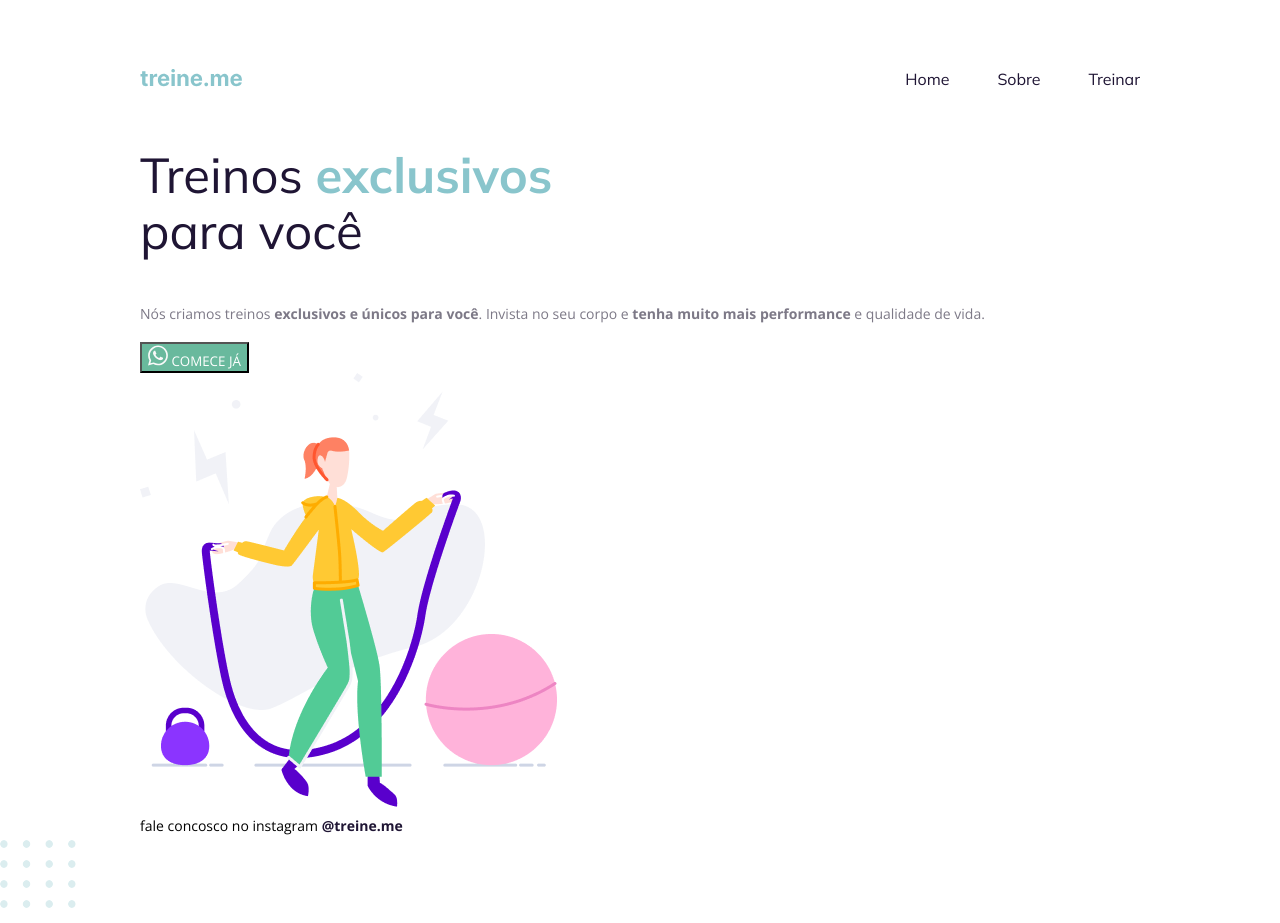
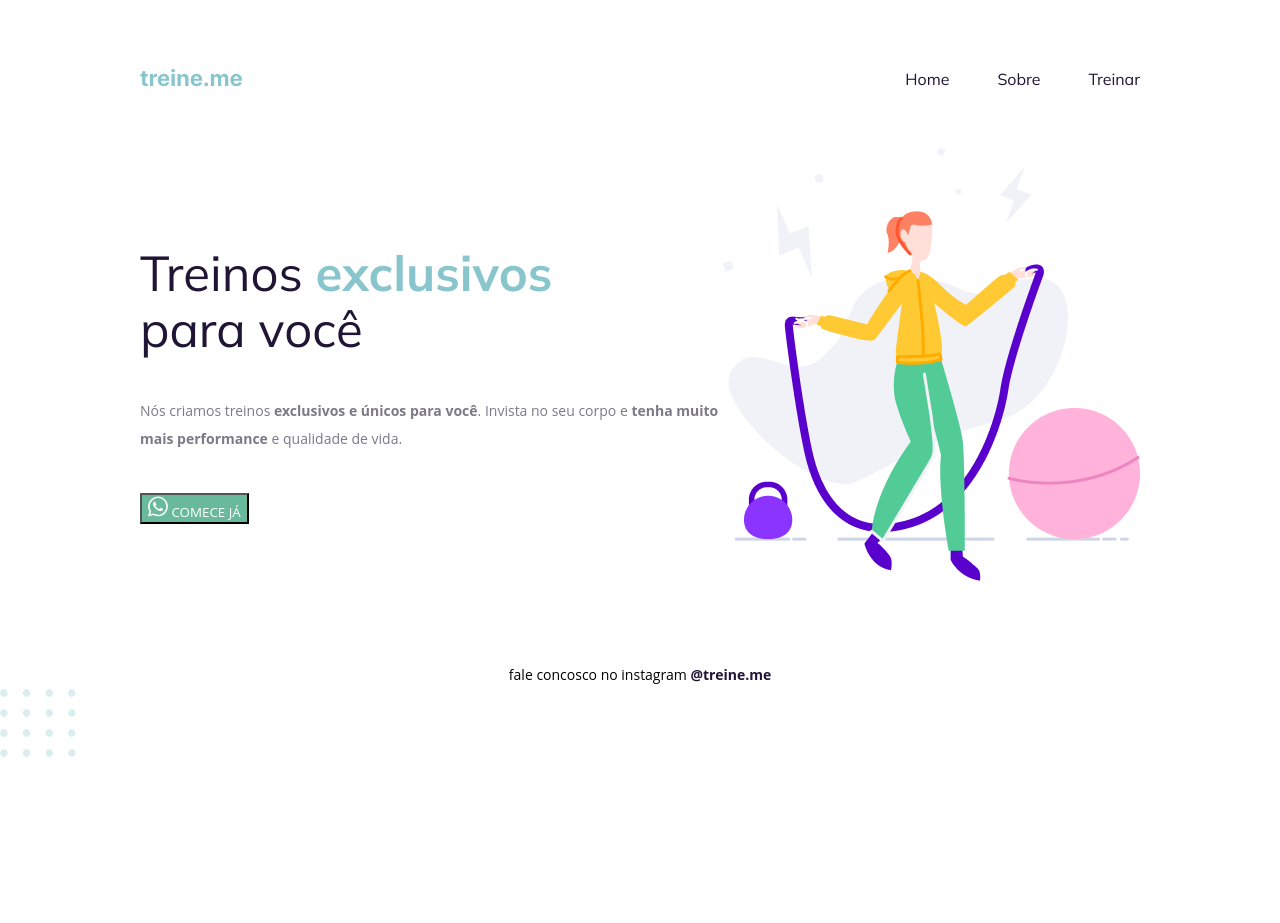
Before and after one commit to matheushnascimento/Academia, a plain HTML site: page index.html in a window 1280 px wide. After the commit the page ends 800 px from the top, so only its background shows below. Drawn offline with nearby package versions, Linux system fonts and the light colour scheme; a web font is replaced by a local one.

Commit message:
Alinhando e espaçando main e footer

```diff
--- a/style.css
+++ b/style.css
@@ -38,6 +38,12 @@ ul {
   font-family: "Mulish", sans-serif;
 }
 
+main {
+  display: flex;
+  align-items: center;
+  justify-content: space-between;
+}
+
 h1 {
   font-size: 49px;
   line-height: 56px;
@@ -48,10 +54,11 @@ h1 {
   width: 490px;
 }
 
-p {
+section p {
   font-size: 14px;
   line-height: 28px;
   color: #7d7987;
+  margin: 40px 0;
 }
 
 h1 span {
@@ -59,17 +66,19 @@ h1 span {
   font-weight: bold;
 }
 
-button{
+button {
   text-transform: uppercase;
   font-family: "Open Sans", sans-serif;
 
-    background-color: #69B99D;
+  background-color: #69b99d;
   color: white;
 }
 
 footer {
   font-size: 14px;
   line-height: 28px;
+  text-align: center;
+  margin-top: 80px;
 }
 
 footer a {
```
Also changed, not shown: index.html (+1 -1 lines). Lines whose indentation alone changed are shown as unchanged.
